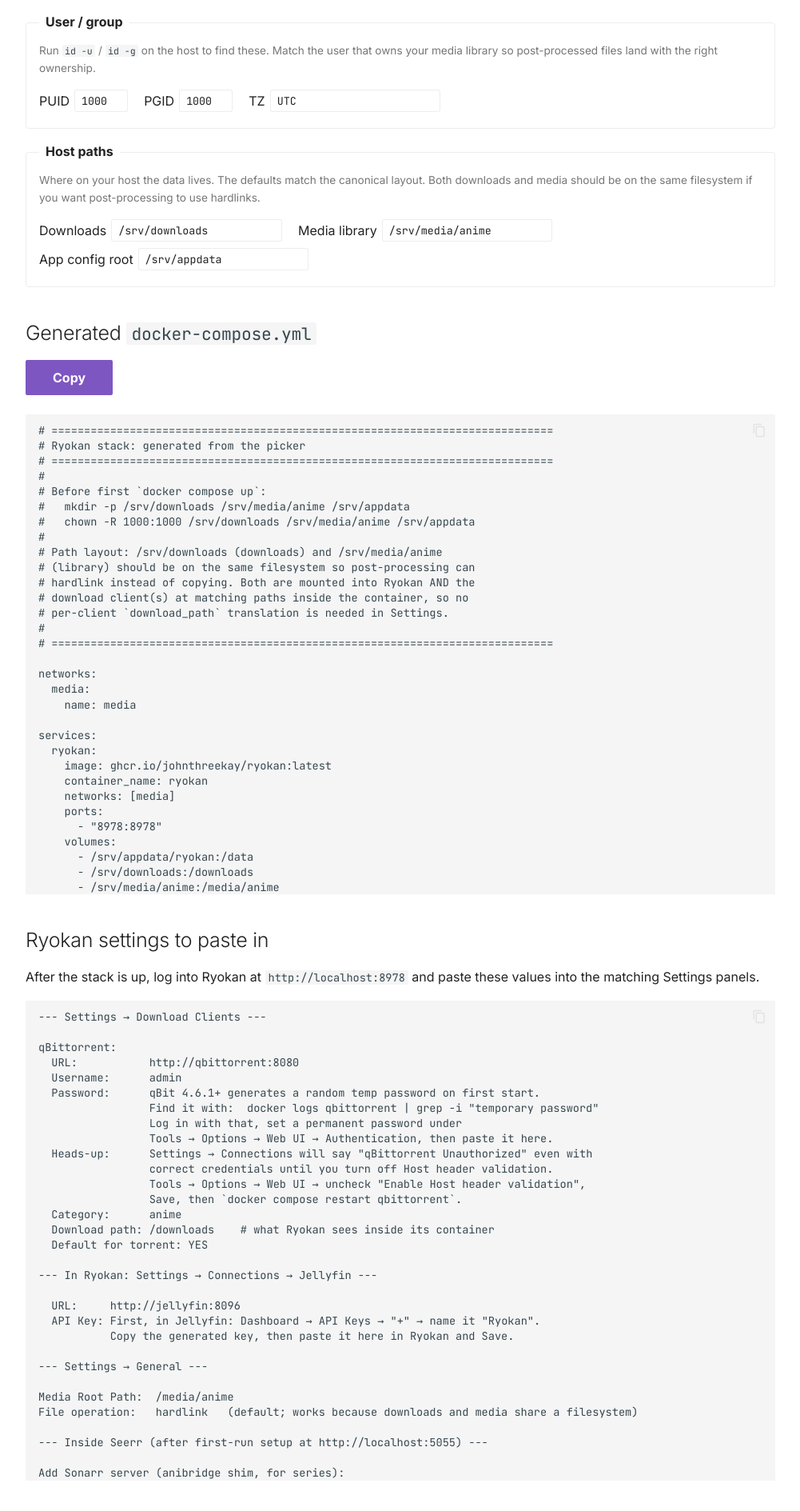
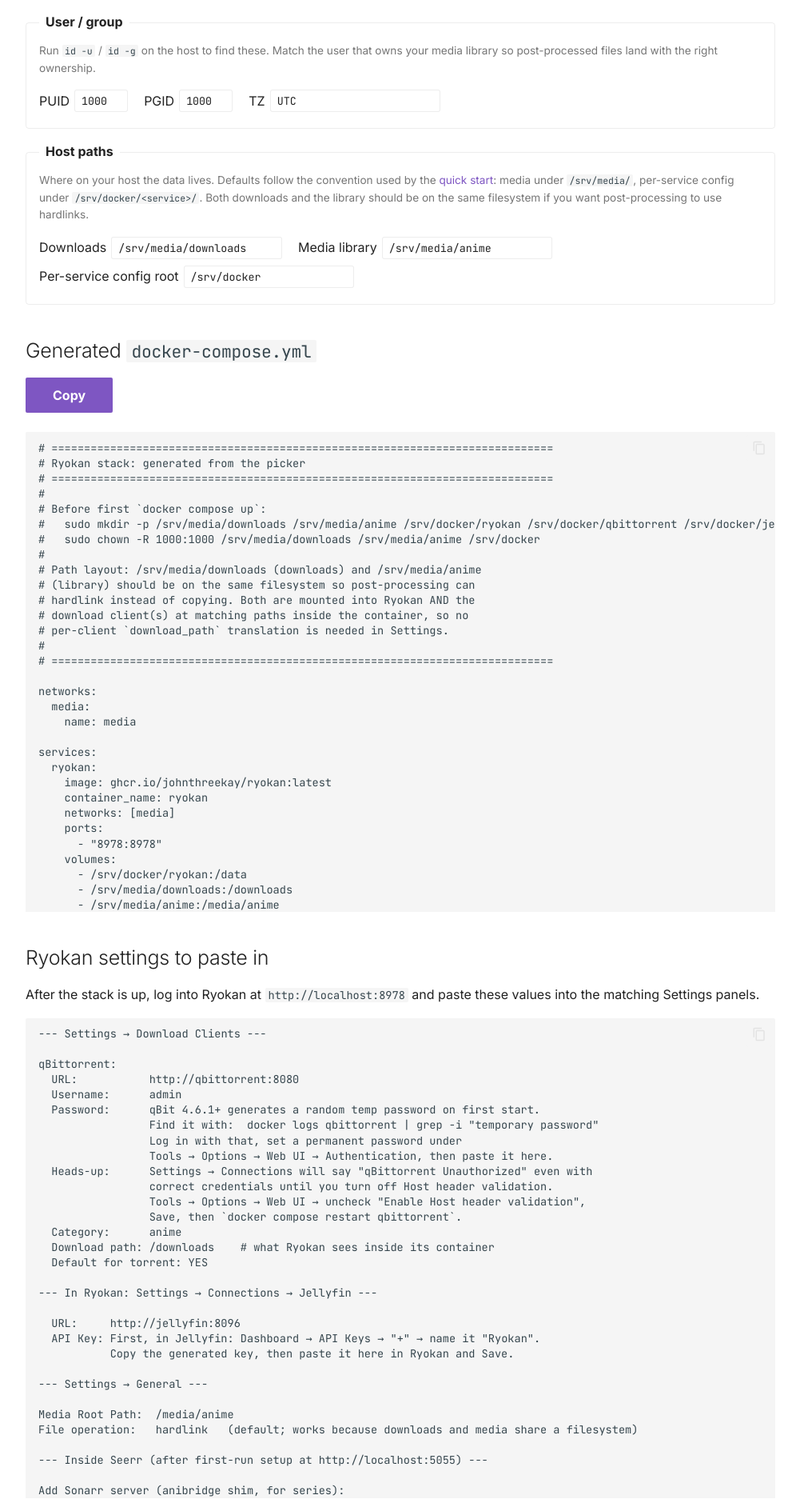
Before and after one commit to abhi1693/Ryokan, an MkDocs documentation site: the page built from docs/stack-builder.md, in a window 1280 px wide. Shown: the part 1149-3038 px from the top of the page at 80% size, without its empty margins (264-1265 px from the left). Built offline with MkDocs 1.6.1 and Material for MkDocs 9.7.7, drawn with Linux system fonts in a browser that asks for light colours; comment, search, counter and statistics services are not loaded; part of the change alters nothing that is shown; some of the changed text lies outside the part shown.

Commit message:
docs(stack-builder): align with quick-start lessons
Bring the picker output up to the conventions established in the
recent quick-start rewrite:

Path layout
- downloads default: /srv/downloads → /srv/media/downloads
- appdata default: /srv/appdata → /srv/docker
- "App config root" form label → "Per-service config root"
- Header mkdir now enumerates each per-service appdata subdir
  (`/srv/docker/ryokan`, `/srv/docker/jellyfin`, ...) so Jellyfin
  and Seerr containers — which don't do linuxserver-style PUID
  chown at boot — find writable folders on first up.

SAB
- Container port was 8081 in the picker; SAB actually listens on
  8080 inside its container. Fix: port: 8080 + host_port: 8081 so
  the compose generates `8081:8080` and Ryokan's URL becomes
  `http://sabnzbd:8080` (Docker DNS reaches the container port).
- Add `/incomplete-downloads` mount to /srv/docker/sabnzbd/incomplete
  so SAB's in-progress folder doesn't fall back into /config and
  clutter the config volume across container restarts.

rTorrent
- linuxserver/rutorrent is deprecated; their README points users at
  crazymax/rtorrent-rutorrent. Switch the image.
- Different volume layout: /data not /config (config_mount_target).
- Different ports: XML-RPC on 8000 (Docker DNS only, not host-mapped),
  ruTorrent web UI on 8082:8080, BT incoming on 50000.
- /RPC2 path required in the URL.
- Mount /passwd unconditionally; image runs without auth when empty.
  Settings panel now has a "Generate htpasswd" block with a
  copy-pasteable one-liner that produces both rutorrent.htpasswd
  (web UI) and rpc.htpasswd (XML-RPC) with shared admin credentials.

Picker shape: introduced `host_port` and `expose_main_port` per-client
fields plus `config_mount_target`. renderClient and renderGluetun
both honor them, so SAB's host:container split and rTorrent's
not-host-exposed XML-RPC work in both the standalone and the
behind-VPN paths.

Co-Authored-By: Claude Opus 4.7 (1M context) <noreply@anthropic.com>

```diff
--- a/docs/javascripts/picker.js
+++ b/docs/javascripts/picker.js
@@ -53,24 +53,42 @@
     },
     rtorrent: {
       label: 'rTorrent (ruTorrent)',
-      image: 'lscr.io/linuxserver/rutorrent:latest',
+      // crazymax/rtorrent-rutorrent is the maintained image;
+      // linuxserver's rutorrent was deprecated and their README
+      // points users at this one.
+      image: 'crazymax/rtorrent-rutorrent:latest',
+      // XML-RPC; this is what Ryokan talks to. Reachable via
+      // Docker DNS only (`expose_main_port: false`); we don't
+      // need to host-map it.
       port: 8000,
-      extra_ports: ['51413:51413', '6881:6881/udp'],
+      expose_main_port: false,
+      // 8082:8080 host:container = ruTorrent web UI.
+      // 50000 = inbound BT peer connections.
+      // 6881/udp = DHT.
+      extra_ports: ['8082:8080', '50000:50000', '6881:6881/udp'],
       category: 'anime',
       download_path: '/downloads',
-      default_url: 'http://rtorrent:8000',
+      // /RPC2 path is required; rTorrent's XML-RPC endpoint.
+      default_url: 'http://rtorrent:8000/RPC2',
       config_dir: 'rtorrent',
+      // crazy-max image's config volume is /data (linuxserver was /config).
+      config_mount_target: '/data',
       env: {},
       protocol: 'torrent',
     },
     sabnzbd: {
       label: 'SABnzbd',
       image: 'lscr.io/linuxserver/sabnzbd:latest',
-      port: 8081,
+      // SAB listens on 8080 inside the container; we map it to host
+      // 8081 so the conventional 8080 stays free for qBit-on-host.
+      // Ryokan reaches SAB through Docker DNS at the *container*
+      // port (8080), not the host port (8081).
+      port: 8080,
+      host_port: 8081,
       extra_ports: [],
       category: 'anime',
       download_path: '/downloads',
-      default_url: 'http://sabnzbd:8081',
+      default_url: 'http://sabnzbd:8080',
       config_dir: 'sabnzbd',
       env: {},
       protocol: 'usenet',
@@ -96,9 +114,9 @@
       pgid: get('pgid').value || '1000',
       tz: get('tz').value || 'UTC',
       paths: {
-        downloads: get('downloads_path').value || '/srv/downloads',
+        downloads: get('downloads_path').value || '/srv/media/downloads',
         media: get('media_path').value || '/srv/media/anime',
-        appdata: get('appdata_path').value || '/srv/appdata',
+        appdata: get('appdata_path').value || '/srv/docker',
       },
     };
   }
@@ -119,12 +137,25 @@
 
     // When behind gluetun, the download client shares gluetun's
     // network namespace via `network_mode: "service:gluetun"`. Host
-    // ports get exposed on the gluetun container instead — they
+    // ports get exposed on the gluetun container instead; they
     // can't coexist with `network_mode: service:`. The download
     // client's own `networks:` and `ports:` blocks must be omitted.
+    //
+    // `host_port` overrides the host side of the main port mapping
+    // when host and container ports diverge (SAB listens on 8080
+    // inside but is mapped to 8081 outside). `expose_main_port:
+    // false` skips the main mapping entirely (rTorrent's XML-RPC
+    // is reachable via Docker DNS only; no host expose needed).
+    const mainMapping =
+      c.expose_main_port === false
+        ? null
+        : `"${c.host_port || c.port}:${c.port}"`;
     const portsList = behindVpn
       ? null
-      : [`"${c.port}:${c.port}"`, ...c.extra_ports.map((p) => `"${p}"`)];
+      : [
+          ...(mainMapping ? [mainMapping] : []),
+          ...c.extra_ports.map((p) => `"${p}"`),
+        ];
 
     const baseEnv = [
       `      PUID: "${cfg.puid}"`,
@@ -145,11 +176,30 @@
       lines.push('      - gluetun');
     } else {
       lines.push('    networks: [media]');
-      lines.push('    ports:');
-      portsList.forEach((p) => lines.push(`      - ${p}`));
+      if (portsList && portsList.length > 0) {
+        lines.push('    ports:');
+        portsList.forEach((p) => lines.push(`      - ${p}`));
+      }
     }
     lines.push('    volumes:');
-    lines.push(`      - ${cfg.paths.appdata}/${c.config_dir}:/config`);
+    const configTarget = c.config_mount_target || '/config';
+    lines.push(`      - ${cfg.paths.appdata}/${c.config_dir}:${configTarget}`);
+    // SAB splits in-progress (`/incomplete-downloads`) from completed
+    // (`/downloads`); without a mount for the incomplete side, SAB
+    // falls back to writing it under /config which clutters the
+    // config volume and makes pause/resume across container restarts
+    // unreliable.
+    if (kind === 'sabnzbd') {
+      lines.push(`      - ${cfg.paths.appdata}/sabnzbd/incomplete:/incomplete-downloads`);
+    }
+    // rTorrent's crazy-max image looks for htpasswd files at /passwd
+    // (rutorrent.htpasswd for the web UI, rpc.htpasswd for XML-RPC).
+    // Mount the folder unconditionally so users can drop files in to
+    // enable auth without having to edit the compose. When the folder
+    // is empty, the image runs without auth.
+    if (kind === 'rtorrent') {
+      lines.push(`      - ${cfg.paths.appdata}/rtorrent/passwd:/passwd`);
+    }
     lines.push(`      - ${cfg.paths.downloads}:${c.download_path}`);
     lines.push('    environment:');
     lines.push(envBlock);
@@ -238,14 +288,24 @@ ${deps.map((d) => `      - ${d}`).join('\n')}
     // Forward each behind-VPN download client's host port through
     // gluetun's network namespace. Without these, the WebUI is
     // unreachable from the host even though the container is
-    // running fine inside the VPN namespace.
+    // running fine inside the VPN namespace. Mirrors the
+    // host_port / expose_main_port logic in renderClient so
+    // SAB (host:container divergence) and rTorrent (XML-RPC
+    // not host-exposed) work correctly here too. SAB is usenet
+    // so it never passes the isBehindVpn filter, but the shape
+    // stays consistent.
     const portForwards = cfg.dlclients
       .filter((k) => isBehindVpn(k, cfg))
       .flatMap((k) => {
         const c = CLIENTS[k];
-        return [`      - "${c.port}:${c.port}"`].concat(
-          c.extra_ports.map((p) => `      - "${p}"`)
-        );
+        const mainMapping =
+          c.expose_main_port === false
+            ? null
+            : `      - "${c.host_port || c.port}:${c.port}"`;
+        return [
+          ...(mainMapping ? [mainMapping] : []),
+          ...c.extra_ports.map((p) => `      - "${p}"`),
+        ];
       });
     const portsBlock = portForwards.length
       ? `    ports:\n${portForwards.join('\n')}\n`
@@ -416,13 +476,30 @@ ${portsBlock}    volumes:
     const proxy = renderProxy(cfg);
     if (proxy) services.push(proxy);
 
+    // Enumerate per-service appdata subdirectories so the mkdir
+    // pre-creates each one with the right ownership. Without this,
+    // Docker creates lazy bind-mount targets as root on first up
+    // and a Jellyfin / Seerr / non-linuxserver container can fail
+    // to write to its own config volume.
+    const serviceDirs = ['ryokan'];
+    cfg.dlclients.forEach((k) => serviceDirs.push(CLIENTS[k].config_dir));
+    if (cfg.media_server === 'jellyfin') serviceDirs.push('jellyfin');
+    if (cfg.requests === 'seerr') serviceDirs.push('seerr');
+    if (cfg.vpn === 'gluetun') serviceDirs.push('gluetun');
+    if (cfg.proxy === 'caddy') serviceDirs.push('caddy');
+    if (cfg.proxy === 'traefik') serviceDirs.push('traefik');
+    if (cfg.proxy === 'nginx') serviceDirs.push('nginx');
+    const appdataPaths = serviceDirs
+      .map((d) => `${cfg.paths.appdata}/${d}`)
+      .join(' ');
+
     const header = `# =============================================================================
 # Ryokan stack: generated from the picker
 # =============================================================================
 #
 # Before first \`docker compose up\`:
-#   mkdir -p ${cfg.paths.downloads} ${cfg.paths.media} ${cfg.paths.appdata}
-#   chown -R ${cfg.puid}:${cfg.pgid} ${cfg.paths.downloads} ${cfg.paths.media} ${cfg.paths.appdata}
+#   sudo mkdir -p ${cfg.paths.downloads} ${cfg.paths.media} ${appdataPaths}
+#   sudo chown -R ${cfg.puid}:${cfg.pgid} ${cfg.paths.downloads} ${cfg.paths.media} ${cfg.paths.appdata}
 #
 # Path layout: ${cfg.paths.downloads} (downloads) and ${cfg.paths.media}
 # (library) should be on the same filesystem so post-processing can
@@ -472,6 +549,14 @@ services:
           lines.push('                 correct credentials until you turn off Host header validation.');
           lines.push('                 Tools → Options → Web UI → uncheck "Enable Host header validation",');
           lines.push('                 Save, then `docker compose restart qbittorrent`.');
+        } else if (kind === 'rtorrent') {
+          // crazy-max image looks for /passwd/rutorrent.htpasswd (web UI)
+          // and /passwd/rpc.htpasswd (XML-RPC). Without files, both are
+          // unauthenticated. The compose mounts /passwd unconditionally
+          // so users can drop files in to enable auth without editing
+          // the compose; the post-loop block below shows how to generate.
+          lines.push('  Username:      admin     (matches /passwd/rpc.htpasswd; see "Generate htpasswd" below)');
+          lines.push('  Password:      whatever you put in rpc.htpasswd');
         } else if (kind === 'sabnzbd') {
           lines.push('  API Key:       (paste from SAB → Config → General → API Key)');
         }
@@ -489,6 +574,25 @@ services:
         );
         lines.push('');
       });
+    }
+
+    if (cfg.dlclients.includes('rtorrent')) {
+      lines.push('--- Generate htpasswd for rTorrent (before first compose up) ---');
+      lines.push('');
+      lines.push('The crazy-max rtorrent-rutorrent image enforces basic auth on the');
+      lines.push('web UI and the XML-RPC endpoint when /passwd/rutorrent.htpasswd');
+      lines.push('and /passwd/rpc.htpasswd exist. Without the files, both are open.');
+      lines.push('Generate both with the same credentials in one shot:');
+      lines.push('');
+      lines.push(`    sudo mkdir -p ${cfg.paths.appdata}/rtorrent/passwd`);
+      lines.push('    docker run --rm httpd:2.4-alpine htpasswd -Bbn admin "REPLACE-WITH-YOUR-PASSWORD" \\');
+      lines.push(`      | sudo tee ${cfg.paths.appdata}/rtorrent/passwd/rutorrent.htpasswd > /dev/null`);
+      lines.push(`    sudo cp ${cfg.paths.appdata}/rtorrent/passwd/rutorrent.htpasswd \\`);
+      lines.push(`        ${cfg.paths.appdata}/rtorrent/passwd/rpc.htpasswd`);
+      lines.push(`    sudo chown -R ${cfg.puid}:${cfg.pgid} ${cfg.paths.appdata}/rtorrent/passwd`);
+      lines.push('');
+      lines.push('Same credentials cover ruTorrent web UI and Ryokan XML-RPC.');
+      lines.push('');
     }
 
     if (cfg.media_server === 'jellyfin') {
--- a/docs/stack-builder.md
+++ b/docs/stack-builder.md
@@ -63,10 +63,10 @@ This is opinionated. Sane defaults beat a config matrix. If you need something t
 
 <fieldset>
   <legend>Host paths</legend>
-  <p class="hint">Where on your host the data lives. The defaults match the canonical layout. Both downloads and media should be on the same filesystem if you want post-processing to use hardlinks.</p>
-  <label>Downloads <input type="text" name="downloads_path" value="/srv/downloads"></label>
+  <p class="hint">Where on your host the data lives. Defaults follow the convention used by the <a href="quick-start.md">quick start</a>: media under <code>/srv/media/</code>, per-service config under <code>/srv/docker/&lt;service&gt;/</code>. Both downloads and the library should be on the same filesystem if you want post-processing to use hardlinks.</p>
+  <label>Downloads <input type="text" name="downloads_path" value="/srv/media/downloads"></label>
   <label>Media library <input type="text" name="media_path" value="/srv/media/anime"></label>
-  <label>App config root <input type="text" name="appdata_path" value="/srv/appdata"></label>
+  <label>Per-service config root <input type="text" name="appdata_path" value="/srv/docker"></label>
 </fieldset>
 
 </form>
@@ -86,7 +86,7 @@ After the stack is up, log into Ryokan at `http://localhost:8978` and paste thes
 ## Notes
 
 - **Hardlinks**: post-processing defaults to hardlink mode. Both the downloads and media paths above are mounted at matching paths inside Ryokan's container, so qBit-reports `/downloads/foo.mkv` and Ryokan-sees `/downloads/foo.mkv` (no path translation needed). If you split downloads and media across different host filesystems, hardlinks will fall back to copy automatically.
-- **First-run**: every container needs its `appdata` subdirectory pre-owned by the PUID/PGID you set above. `mkdir -p /srv/appdata/{ryokan,...} && chown -R 1000:1000 /srv/appdata` once before `docker compose up`.
+- **First-run**: every container needs its `/srv/docker/<service>/` subdirectory pre-owned by the PUID/PGID you set above. The generated compose's header comment includes the exact `mkdir + chown` for the services you picked.
 - **Reverse proxy**: the generated config is a stub. You'll need to point a real domain (or Cloudflare Tunnel route) at the proxy and edit the proxy's config file with your actual hostname.
 - **VPN**: Gluetun expects WireGuard or OpenVPN credentials in its env. Wrong/missing credentials show up as connection failures on the download client (which can't reach trackers). The gluetun container's logs are the right place to debug.
 - **qBit "Unauthorized" with correct credentials**: qBittorrent 4.5+ enables Host header validation by default. When Ryokan-in-container POSTs to `http://qbittorrent:8080`, the `Host:` header it sends is `qbittorrent:8080`, which qBit refuses with 401 even when the username and password are right. Symptom in Ryokan: Settings → Connections shows the qBit row stuck on "qBittorrent Unauthorized" while the WebUI accessed from your browser works fine. Fix: in the qBit WebUI, **Tools → Options → Web UI**, uncheck **"Enable Host header validation"** (or add `qbittorrent` and your LAN IP to the allowlist if you'd rather keep it on). Save, then `docker compose restart qbittorrent`. SAB and Transmission don't do this check, which is why they connect without the same workaround.
```
